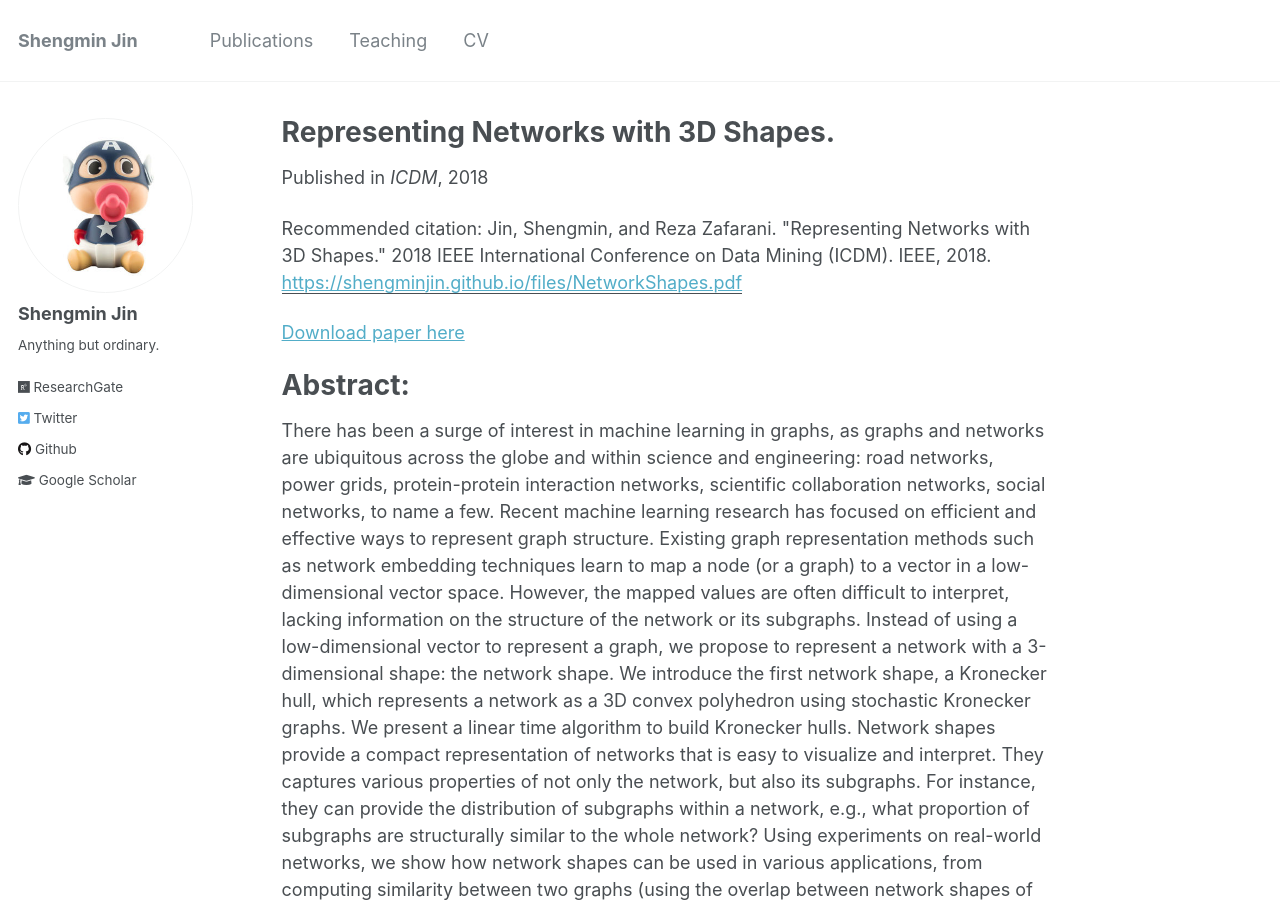
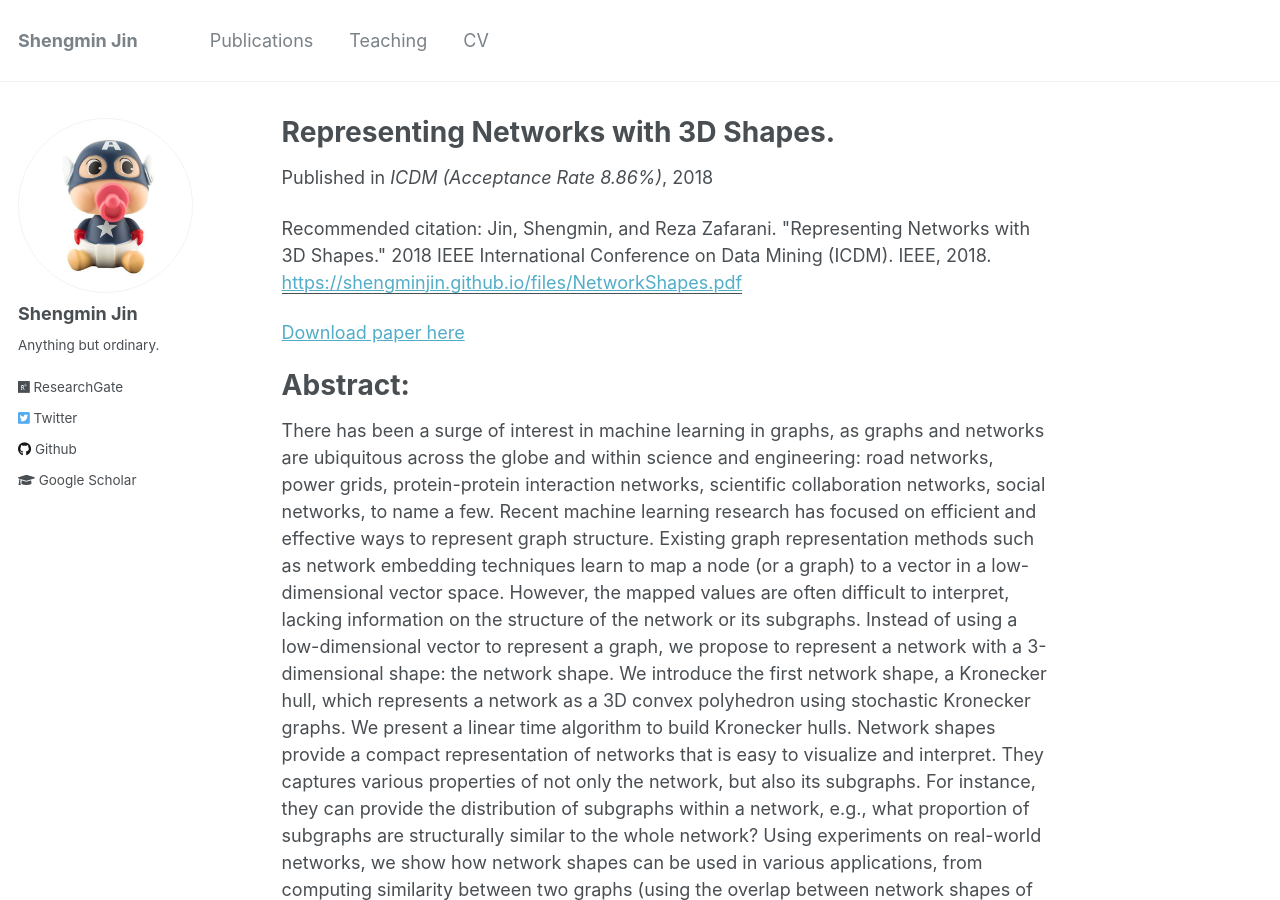
Before and after one commit to shengminjin/shengminjin.github.io, a Jekyll site: the page built from _publications/NetworkShapes.md, in a window 1280 px wide and 900 px high. Built offline with Jekyll 4.4.1, drawn with Linux system fonts in a browser that asks for light colours.

Commit message:
Update NetworkShapes.md

```diff
--- a/_publications/NetworkShapes.md
+++ b/_publications/NetworkShapes.md
@@ -4,7 +4,7 @@ collection: publications
 permalink: /publication/NetworkShapes
 excerpt: 'A method to represent **any** network with a 3D shape. Shapes capture various network properties: isomorphic graphs = same shapes, different graphs (random graphs, dense graphs, etc.) have different shapes. '
 date: 2018-11-18
-venue: 'ICDM'
+venue: 'ICDM (Acceptance Rate 8.86%)'
 paperurl: 'https://shengminjin.github.io/files/NetworkShapes.pdf'
 citation: 'Jin, Shengmin, and Reza Zafarani. "Representing Networks with 3D Shapes." 2018 IEEE International Conference on Data Mining (ICDM). IEEE, 2018.'
 ---
```
